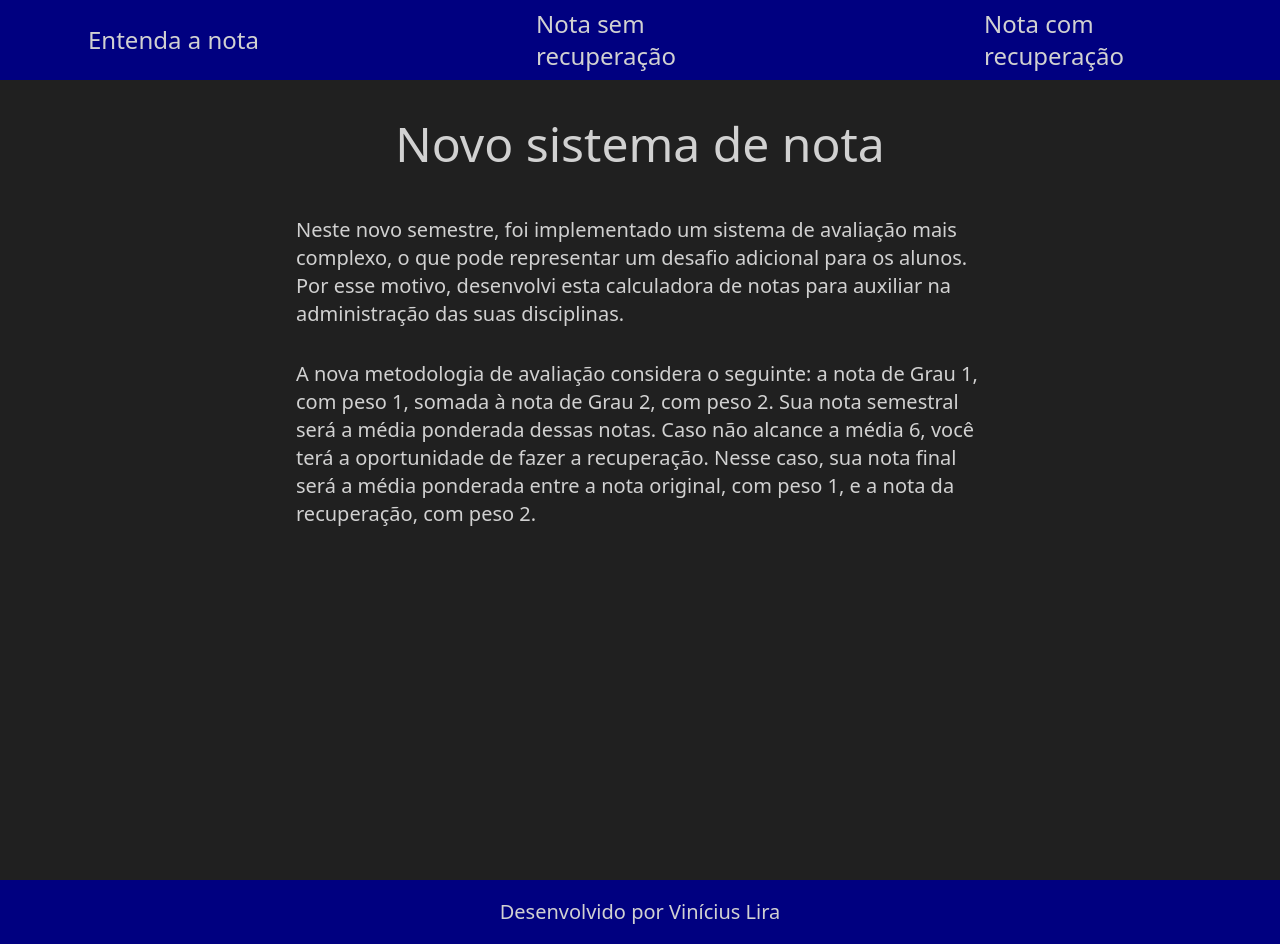
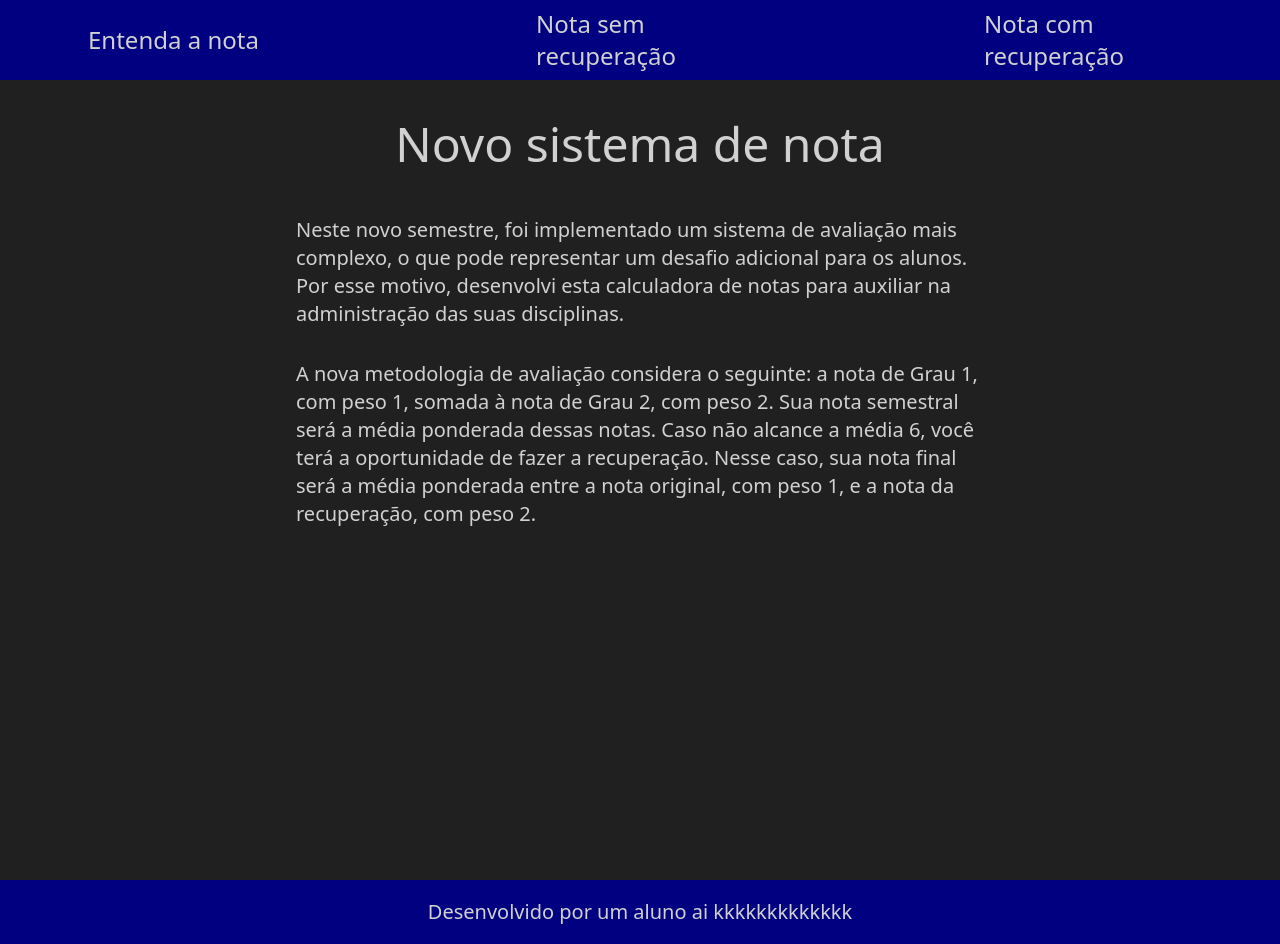
Before and after one commit to VLira96/Notas-Ulbra, a React (Create React App) app: page / in a window 1280 px wide. Built offline with nearby package versions, Linux system fonts and the light colour scheme.

Commit message:
tirei meu credito do footer

```diff
--- a/src/componts/footer.tsx
+++ b/src/componts/footer.tsx
@@ -1,7 +1,7 @@
 const Footer = () => {
     return (
         <footer className="h-16 bg-secundaria flex items-center justify-center">
-            <p className="text-xl">Desenvolvido por Vinícius Lira</p>
+            <p className="text-xl">Desenvolvido por um aluno ai kkkkkkkkkkkkk</p>
         </footer>
     );
 }
```
